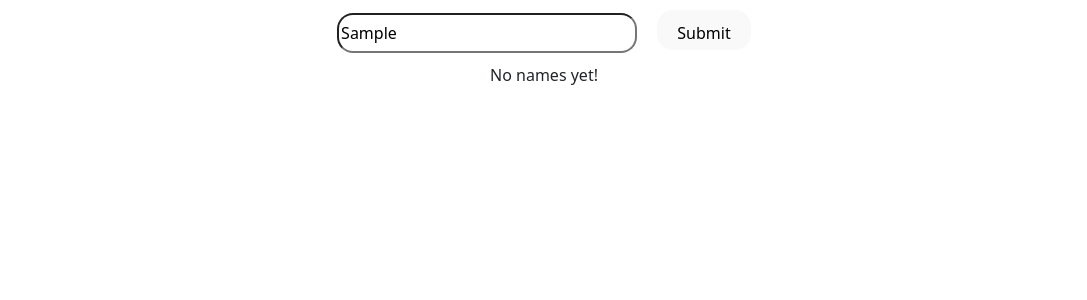
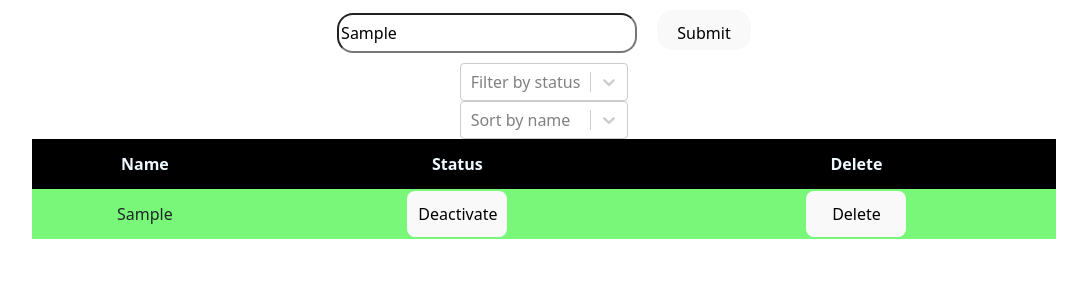
Before and after one commit to arohidsilva/first-task, a React (Vite) app in the folder first-task/: page / in a window 1280 px wide. Both pictures are taken after typing "Sample" into the empty fields and a click on the button "Submit". Shown: the top 300 px of the page, without its empty margins (96-1183 px from the left). Built offline with nearby package versions, Linux system fonts and the light colour scheme.

Commit message:
Sort feature added

```diff
--- a/first-task/package.json
+++ b/first-task/package.json
@@ -12,7 +12,8 @@
   "dependencies": {
     "react": "^18.2.0",
     "react-dom": "^18.2.0",
-    "react-router-dom": "^6.23.1"
+    "react-router-dom": "^6.23.1",
+    "react-select": "^5.8.0"
   },
   "devDependencies": {
     "@types/react": "^18.2.66",
--- a/first-task/src/Components/Homepage.jsx
+++ b/first-task/src/Components/Homepage.jsx
@@ -1,28 +1,110 @@
 /* eslint-disable no-unused-vars */
 import React, { useEffect, useState } from 'react';
-import '../Stylesheets/Homepage.css'
-import { Form } from 'react-router-dom';
-import Name from '../Components/Name'
+import '../Stylesheets/Homepage.css';
+import Select from "react-select";
 
 function Homepage() {
-    const [names,setNames]= useState({name:"",status:""});
+    const [names,setNames]= useState({name:"",status:true});
     const [nameList,setNameList] = useState([]);
+    const [showList,setShowList] = useState([])
+    const [fetch, setFetch] = useState({
+        statusKey:[],
+        sortKey: "",
+      });
 
     const handleChange = (event) => {
         setNames({...names, name :event.target.value});
     };
 
+    const nameExists = (usr) => {
+        return nameList.some((nameItr) => nameItr.name.toLowerCase() === usr.toLowerCase());
+    };
+
     const handleSubmit = (event) => {
         event.preventDefault();
-        let t = nameList;
-        t.push(names);
-        setNameList(t);
-        console.log("nameList",nameList);
+        if(nameExists(names.name)){
+            alert("Name already exists!");
+        }else{
+            setNameList([...nameList,names]);
+            setShowList([...nameList,names]);
+            alert("Name added successfully!");
+        }
     }
 
-    useEffect(()=>{
-        console.log(nameList);
-    },[nameList])
+    const handleStatus = (usr) => {
+        let res = nameList.map(nameItr => {
+          return usr === nameItr.name ?
+          {...nameItr , status : !nameItr.status}
+          :
+          nameItr;
+        });
+        setNameList(res);
+        setShowList(res);
+    }
+
+    const deleteName = (usr) => {
+        let res = nameList.filter((user) => user.name !== usr);
+        // console.log(res);
+        setNameList(res);
+        setShowList(res);
+    }
+
+    const options = [
+        { value: 'name (a-z)', label: 'Name (A-Z)' },
+        { value: 'name (z-a)', label: 'Name (Z-A)'}
+    ]
+
+    const statusList = [
+        { value: "true", label: "Active" },
+        { value: "false", label: "Deactive" }
+      ];
+
+    // useEffect(()=>{
+    //     let catList = [];
+    //     fetch.statusKey.forEach((cat) => {
+    //         catList.push(cat.value.toLowerCase());
+    //     });
+    //     // const catSet = catList;
+    //     // let res = [];
+    //     // if (fetch.statusKey.length == 0) {
+    //     //     res = nameList;
+    //     // } else {
+    //     //     nameList.forEach((usr) => {
+    //     //         const d = usr.status.some((usrcat) =>
+    //     //             catSet.includes(usrcat.toLowerCase())
+    //     //         );
+    //     //         if (d) {
+    //     //             res.push(usr);
+    //     //         }
+    //     //     });
+    //     // }
+    //     // setShowList(res)
+    //     let res=nameList;
+    //     let finalres = [];
+    //     if (options[0].value == fetch.sortKey) {
+    //         finalres = res.sort((a, b) => a.name.localeCompare(b.name));
+    //     } else if (options[1].value == fetch.sortKey){
+    //         finalres = res.sort((a, b) => b.name.localeCompare(a.name));
+    //     }else{
+    //         finalres = res;
+    //     }
+    //     setShowList(finalres);
+    // },[fetch]);
+
+    // console.log("fetch",fetch);
+
+    console.log(fetch.statusKey);
+    const updateSortMethod = (e) => {
+        setFetch({ ...fetch, sortKey: e });
+        if (options[0].value == e.value) {
+          let res = nameList.sort((a, b) => a.name.localeCompare(b.name));
+          setShowList(res);
+        } else if (options[1].value == e.value){
+          let res = nameList.sort((a, b) => b.name.localeCompare(a.name));
+          setShowList(res);
+        }
+      };
+
 
 
   return (
@@ -31,24 +113,64 @@ function Homepage() {
             <input className='HPInput'  type='text' placeholder='Enter the name' onChange={handleChange}></input>
             <button className='HPSubmit' onClick={handleSubmit}>Submit</button>
         </form>
-        <div className='HPNameContainer'>
-          {nameList.length != 0 ? (
-            nameList.map((name, index) => {
-              return (
-                <Name
-                  key={index}
-                  infoName={name.name}
-                  infoStatus={name.status}
-                />
-              );
-            })
-          ) : (
+        <div>
+        <Select
+            className="MISelect"
+            options={statusList}
+            placeholder="Filter by status"
+            value={fetch.statusKey}
+            onChange={(e) => {
+              setFetch({ ...fetch, statusKey: e});
+            }}
+          />
+        <Select
+            options={options}
+            placeholder="Sort by name"
+            value={fetch.sortKey}
+            onChange={(e) => {
+              updateSortMethod(e)
+            }}
+          />
+
+        </div>
+        {
+            showList.length != 0 ?
             <>
-              <div className="MIEmpty">No names yet!</div>
+            <table>
+                <tr>
+                    <th>Name</th>
+                    <th>Status</th>
+                    <th>Delete</th>
+                </tr>
+                {
+                    showList.map((name, index) => {
+                        return (
+                            <tr key={index} className={name.status? 'HPActive':'HPDeactive'}>
+                                <td>{name.name}</td>
+                                <td>
+                                    {name.status == true?
+                                    <>
+                                        <button className='HPButton' onClick={()=>{handleStatus(name.name)}}> Deactivate </button>
+                                    </>:
+                                    <>
+                                        <button className='HPButton' onClick={()=>{handleStatus(name.name)}}> Activate </button>
+                                    </>}
+                                </td>
+                                <td>
+                                    <button className='HPButton' onClick={()=>{deleteName(name.name)}}> Delete </button>
+                                </td>
+                            </tr>
+                        );
+                    })
+                }
+
+            </table>
             </>
-          )}
-        </div>
-
+            :
+            <>
+                <div>No names submitted yet!</div>
+            </>
+        }
     </div>
   )
 }
--- a/first-task/src/Components/Name.jsx
+++ /dev/null
@@ -1,18 +0,0 @@
-/* eslint-disable react/prop-types */
-/* eslint-disable no-unused-vars */
-import React, { useState } from 'react';
-import "../Stylesheets/Name.css";
-
-function Name({infoName,infoStatus}) {
-
-  return (
-    <div className='NContainer '>
-        <div className='NChars'>{infoName}</div>
-        <button className='NButton' > Activate </button>
-        <button className='NButton' > Deactivate </button>
-        <button className='NButton' > Delete </button>
-    </div>
-  )
-}
-
-export default Name
--- a/first-task/src/Stylesheets/Homepage.css
+++ b/first-task/src/Stylesheets/Homepage.css
@@ -18,10 +18,36 @@
     margin: 10px;
 }
 
-.HPNameContainer{
-    display: flex;
-    flex-direction: column;
-    align-items: center;
-    justify-content: space-between;
+.HPButton{
+    width:100px;
+    padding: 10px;
+}
+
+.HPActive{
+    background-color: rgb(120, 247, 120);
+}
+
+.HPDeactive{
+    background-color: rgb(247, 147, 147);
+}
+
+table{
     width: 80%;
 }
+
+tr{
+    margin: 10px;
+    border-radius: 10px;
+}
+
+th{
+    height: 50px;
+    background-color: black;
+    color: aliceblue;
+    text-align: center;
+}
+
+td{
+    height: 50px;
+    text-align: center;
+}
--- a/first-task/src/Stylesheets/Name.css
+++ /dev/null
@@ -1,20 +0,0 @@
-.NContainer{
-    display: flex;
-    align-items: center;
-    background-color: rgb(192, 190, 190);
-    color: black;
-    margin: 5px 20px;
-    height: 50px;
-    border-radius: 0.5rem;
-    width: 100%
-}
-
-.NChars{
-    width: 25%;
-    margin-left: 10px;
-}
-
-.NButton{
-    margin: 10px;
-    padding: 5px;
-}
```
Also changed, not shown: 1 other file (tests, documents, lock files or other folders).
